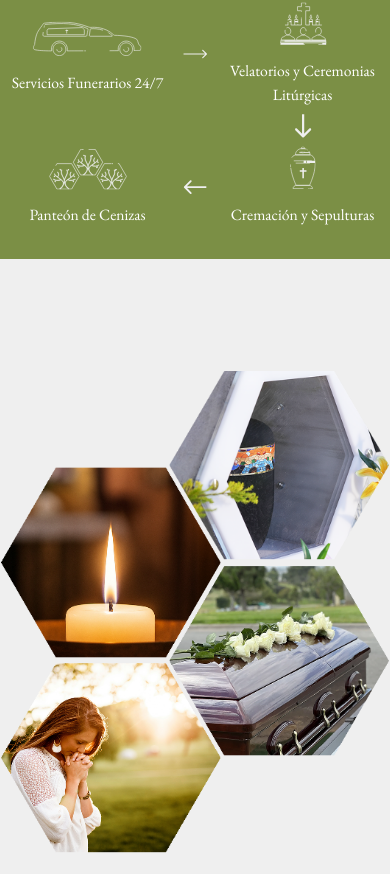
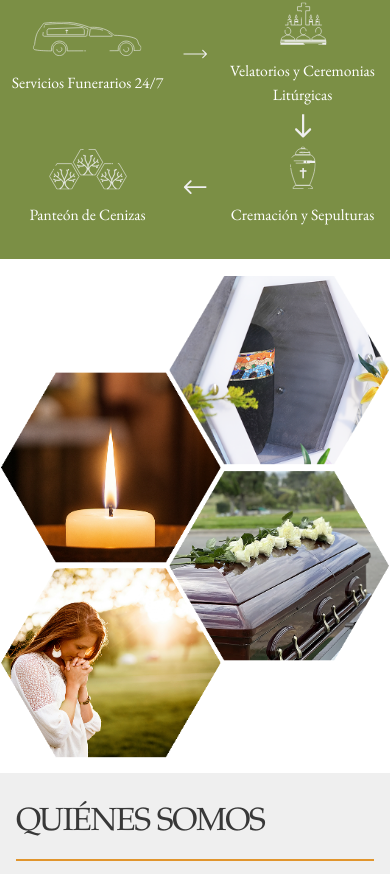
Before and after one commit to rgodo/serenidad, a Next.js app: page / in a window 390 px wide. Shown: the part 790-1664 px from the top of the page. Built offline with nearby package versions, Linux system fonts and the light colour scheme.

Commit message:
fix[about]: mobile color and spacing

```diff
--- a/src/components/About.tsx
+++ b/src/components/About.tsx
@@ -133,7 +133,7 @@ function Honeycomb({ isMobile }: HoneycombProps) {
         alignItems: "center",
         position: "relative",
         mb: 4,
-        bgcolor: {sx: 'white', md: 'transparent'}
+        bgcolor: isMobile? 'white' : 'transparent',
       }}
     >
       {rows.map((row, i) => (
@@ -143,6 +143,7 @@ function Honeycomb({ isMobile }: HoneycombProps) {
             display: "flex",
             flexDirection: "row",
             alignItems: "center",
+            mt: isMobile && i=== 0? "-95px": 0,
             mb: getRowMarginBottom(i, rows, HEX_SIZE),
             ml: getRowMarginLeft(isMobile, row, i, HEX_SIZE),
           }}
```
